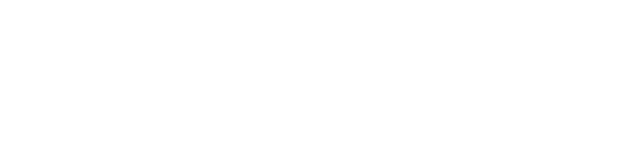
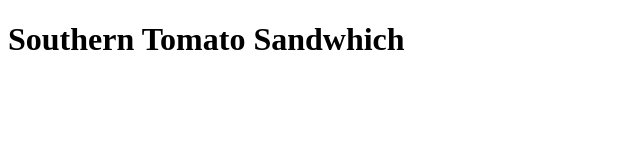
Before and after one commit to jhenrycoates/odin-recipes, a plain HTML site: page recipes/southern-tomato-sandwich.html in a window 1280 px wide. Shown: the whole page, without its empty margins (0-640 px from the left). Drawn offline with Linux system fonts and the light colour scheme.

Commit message:
Add header to southern tomato sandwhich page

```diff
--- a/recipes/southern-tomato-sandwich.html
+++ b/recipes/southern-tomato-sandwich.html
@@ -6,6 +6,6 @@
     <title>Southern Tomato Sandwich Recipe</title>
 </head>
 <body>
-
+    <h1>Southern Tomato Sandwhich</h1>
 </body>
 </html>
```
